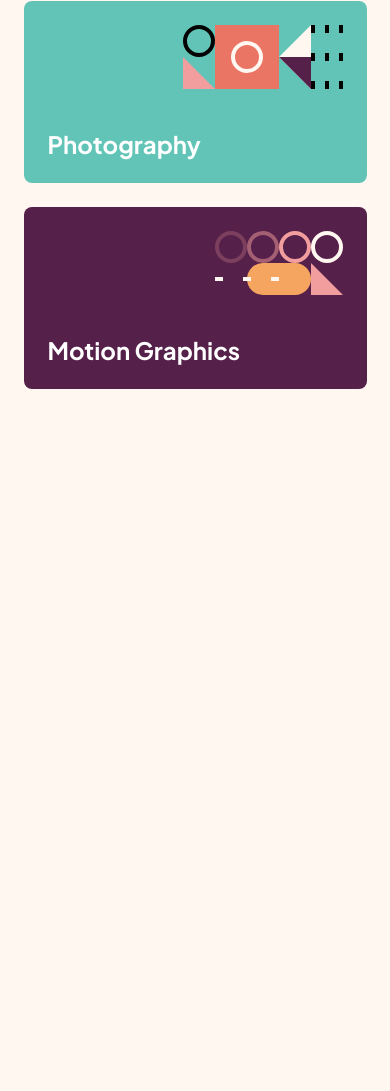
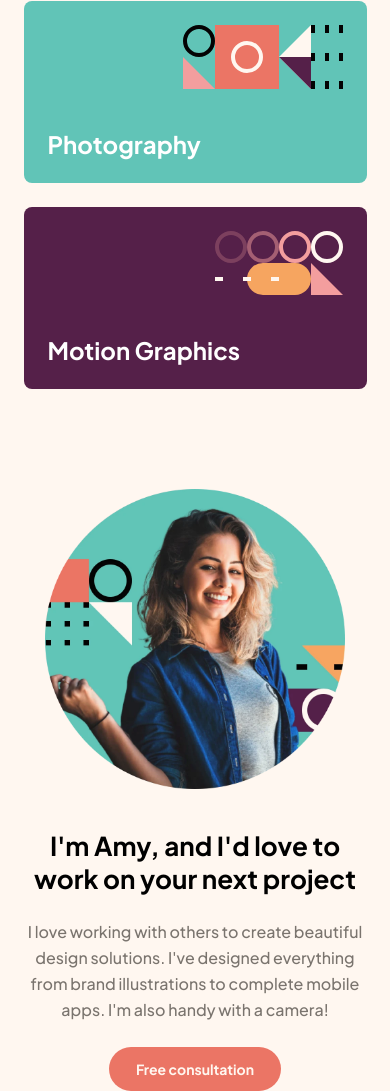
Before and after one commit to manondupriez/single-page-design-portfolio, a website: page index.html in a window 390 px wide. Shown: the part 1113-2204 px from the top of the page. Before the commit the page ends 1502 px from the top, so only its background shows below. Drawn offline with Linux system fonts and the light colour scheme.

Commit message:
Make about section for mobile

```diff
--- a/index.html
+++ b/index.html
@@ -68,6 +68,21 @@
                         </div>
                     </div>
                 </section>
+                <!-- About -->
+                <section class="pt-[100px] flex flex-col gap-[40px] md:gap-[69px] items-center md:flex-row">
+                    <img src="assets/images/image-amy.webp" alt="Amy's photo" class="w-[300px] h-[300px] md:w-[364px] md:h-[364px] ">
+                    <div class="flex flex-col gap-[24px] items-center md:items-start">
+                        <h2 class="text-[26px] md:text-[32px] font-bold text-center md:text-start leading-[33px] md:leading-[40px]">
+                            I'm Amy, and I'd love to work on your next project
+                        </h2>
+                        <p class="md:text-[18px] font-medium text-center md:text-start text-medium-brown leading-[26px] md:leading-[28px]">
+                            I love working with others to create beautiful design solutions. I've designed everything from brand illustrations to complete mobile apps. I'm also handy with a camera!
+                        </p>
+                        <button class="w-fit bg-light-red hover:bg-summer-yellow transition-colors duration-300 text-light-cream text-[14px] md:text-[16px] font-bold leading-[28px] rounded-[28px] py-[8px] px-[27px] md:py-[14px] md:px-[45px] cursor-pointer">
+                            Free consultation
+                        </button>
+                    </div>
+                </section>
             </main>
         </div>
 
```
